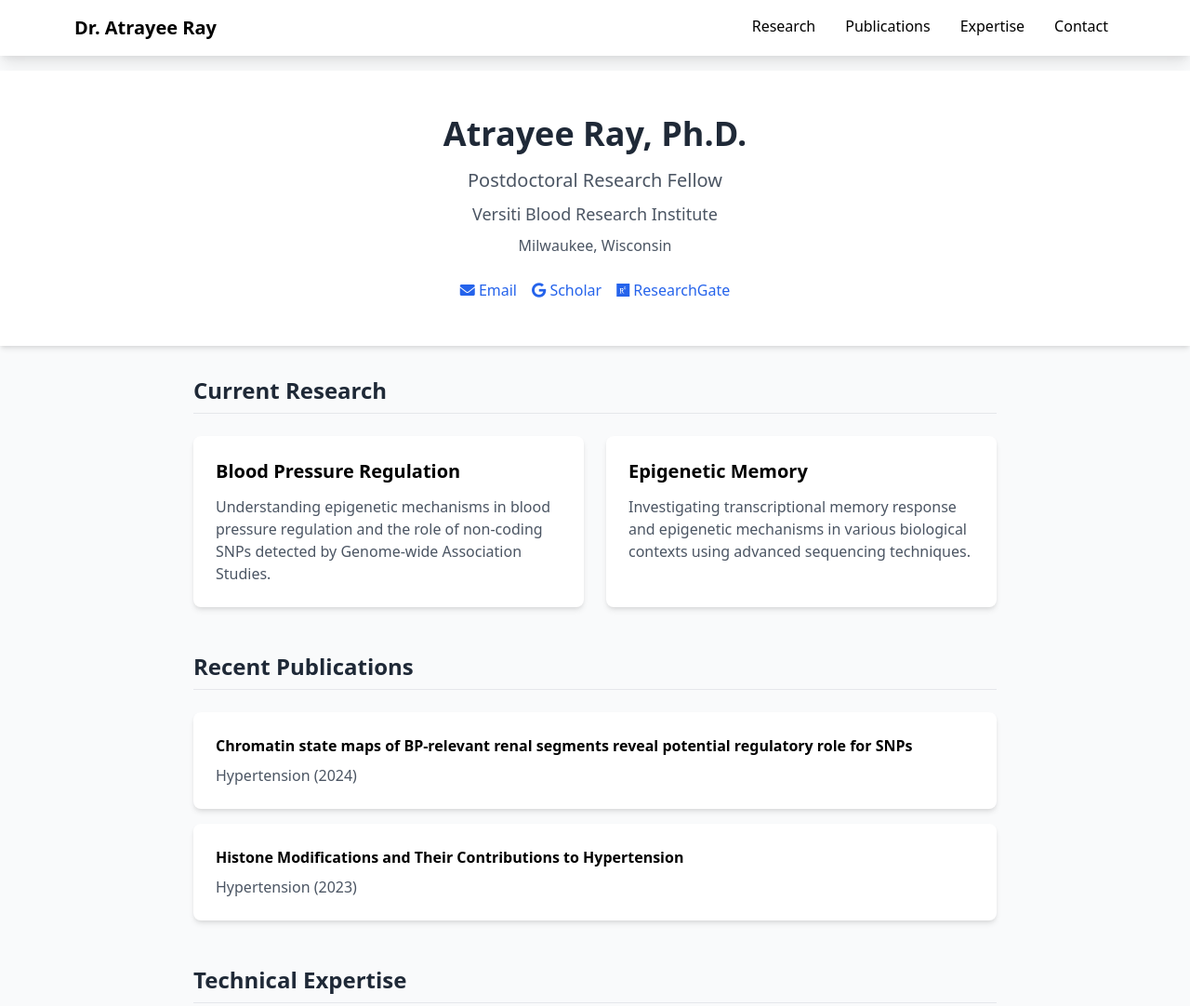
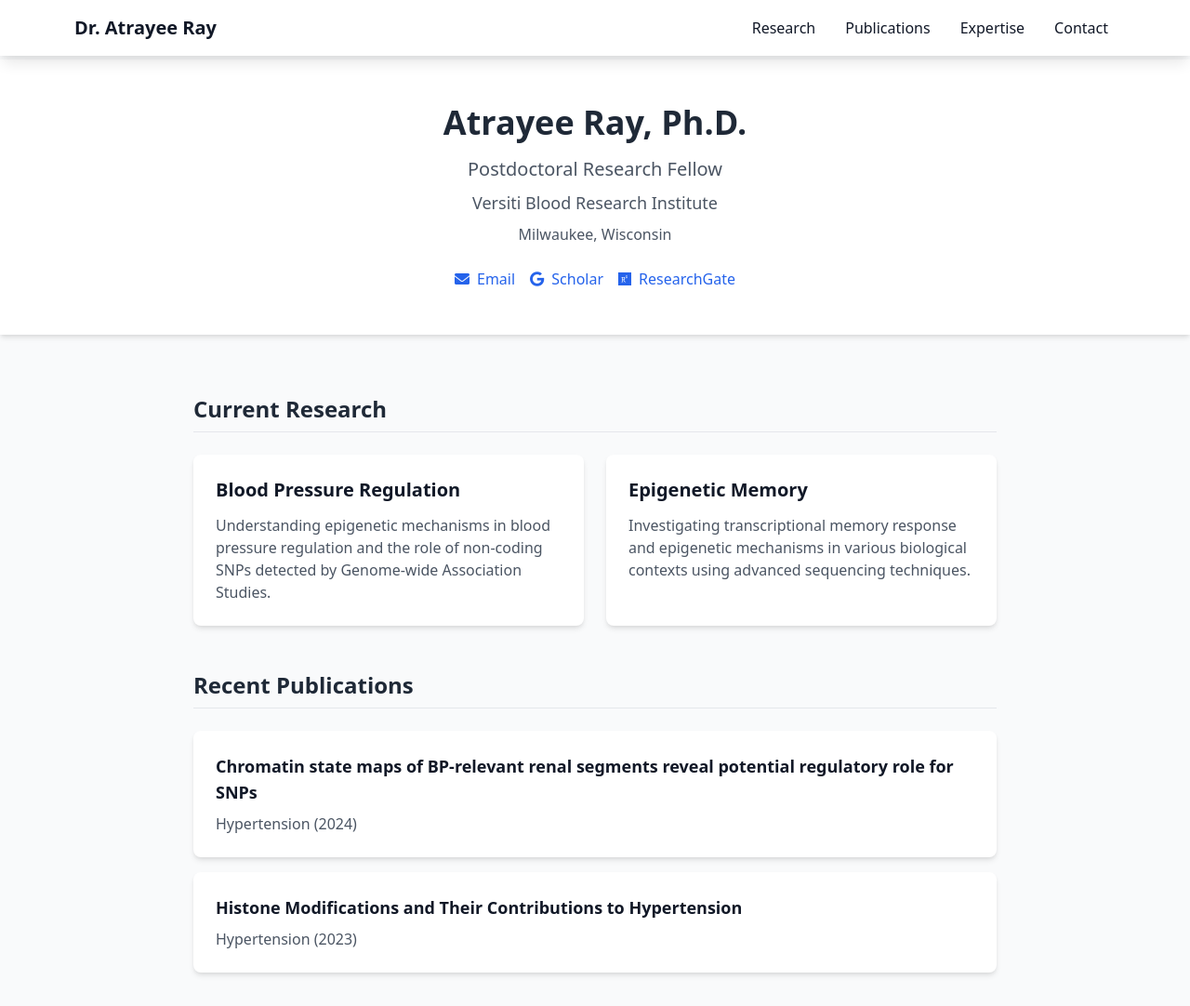
Before and after one commit to atrayeeray/atrayeeray.github.io, a plain HTML site: page index.html in a window 1280 px wide. Shown: the top 1082 px of the page at 93% size. Drawn offline with nearby package versions, Linux system fonts and the light colour scheme.

Commit message:
Initial homepage setup

```diff
--- a/index.html
+++ b/index.html
@@ -6,25 +6,34 @@
     <title>Dr. Atrayee Ray - Research Scientist</title>
     <link href="https://cdnjs.cloudflare.com/ajax/libs/tailwindcss/2.2.19/tailwind.min.css" rel="stylesheet">
     <link href="https://cdnjs.cloudflare.com/ajax/libs/font-awesome/6.0.0/css/all.min.css" rel="stylesheet">
+    <style>
+        /* Add custom styles for better accessibility and design */
+        html {
+            scroll-behavior: smooth;
+        }
+        .hover-underline:hover {
+            text-decoration: underline;
+        }
+    </style>
 </head>
-<body class="bg-gray-50">
-    <nav class="bg-white shadow-lg">
+<body class="bg-gray-50 text-gray-900">
+    <nav class="bg-white shadow-lg fixed top-0 left-0 right-0 z-50">
         <div class="max-w-6xl mx-auto px-4">
-            <div class="flex justify-between">
+            <div class="flex justify-between items-center">
                 <div class="py-4">
                     <h1 class="text-xl font-semibold">Dr. Atrayee Ray</h1>
                 </div>
                 <div class="flex space-x-4">
-                    <a href="#research" class="py-4 px-2 hover:text-blue-500">Research</a>
-                    <a href="#publications" class="py-4 px-2 hover:text-blue-500">Publications</a>
-                    <a href="#expertise" class="py-4 px-2 hover:text-blue-500">Expertise</a>
-                    <a href="#contact" class="py-4 px-2 hover:text-blue-500">Contact</a>
+                    <a href="#research" class="py-4 px-2 hover:text-blue-500 hover-underline">Research</a>
+                    <a href="#publications" class="py-4 px-2 hover:text-blue-500 hover-underline">Publications</a>
+                    <a href="#expertise" class="py-4 px-2 hover:text-blue-500 hover-underline">Expertise</a>
+                    <a href="#contact" class="py-4 px-2 hover:text-blue-500 hover-underline">Contact</a>
                 </div>
             </div>
         </div>
     </nav>
 
-    <header class="bg-white shadow-md mt-4">
+    <header class="bg-white shadow-md mt-16 mb-8">
         <div class="max-w-4xl mx-auto py-12 px-4">
             <div class="text-center">
                 <h1 class="text-4xl font-bold text-gray-800 mb-4">Atrayee Ray, Ph.D.</h1>
@@ -32,14 +41,14 @@
                 <p class="text-lg text-gray-600">Versiti Blood Research Institute</p>
                 <p class="text-gray-600 mt-2">Milwaukee, Wisconsin</p>
                 <div class="mt-6 flex justify-center space-x-4">
-                    <a href="mailto:aray@Versiti.Org" class="text-blue-600 hover:text-blue-800">
-                        <i class="fas fa-envelope"></i> Email
+                    <a href="mailto:aray@versiti.org" class="text-blue-600 hover:text-blue-800 flex items-center">
+                        <i class="fas fa-envelope mr-2"></i> Email
                     </a>
-                    <a href="#" class="text-blue-600 hover:text-blue-800">
-                        <i class="fab fa-google"></i> Scholar
+                    <a href="https://scholar.google.com/citations?user=YOUR_GOOGLE_SCHOLAR_ID" target="_blank" rel="noopener noreferrer" class="text-blue-600 hover:text-blue-800 flex items-center">
+                        <i class="fab fa-google mr-2"></i> Scholar
                     </a>
-                    <a href="#" class="text-blue-600 hover:text-blue-800">
-                        <i class="fab fa-researchgate"></i> ResearchGate
+                    <a href="https://www.researchgate.net/profile/YOUR_RESEARCHGATE_PROFILE" target="_blank" rel="noopener noreferrer" class="text-blue-600 hover:text-blue-800 flex items-center">
+                        <i class="fab fa-researchgate mr-2"></i> ResearchGate
                     </a>
                 </div>
             </div>
@@ -65,11 +74,11 @@
             <h2 class="text-2xl font-bold mb-6 text-gray-800 border-b pb-2">Recent Publications</h2>
             <div class="space-y-4">
                 <div class="bg-white p-6 rounded-lg shadow-md">
-                    <h3 class="font-semibold">Chromatin state maps of BP-relevant renal segments reveal potential regulatory role for SNPs</h3>
+                    <h3 class="font-semibold text-lg">Chromatin state maps of BP-relevant renal segments reveal potential regulatory role for SNPs</h3>
                     <p class="text-gray-600 mt-2">Hypertension (2024)</p>
                 </div>
                 <div class="bg-white p-6 rounded-lg shadow-md">
-                    <h3 class="font-semibold">Histone Modifications and Their Contributions to Hypertension</h3>
+                    <h3 class="font-semibold text-lg">Histone Modifications and Their Contributions to Hypertension</h3>
                     <p class="text-gray-600 mt-2">Hypertension (2023)</p>
                 </div>
             </div>
@@ -119,7 +128,7 @@
                     </div>
                     <div>
                         <h3 class="font-semibold mb-3">Get in Touch</h3>
-                        <p class="text-gray-600">Email: aray@Versiti.Org</p>
+                        <p class="text-gray-600">Email: <a href="mailto:aray@versiti.org" class="text-blue-600 hover:text-blue-800">aray@versiti.org</a></p>
                     </div>
                 </div>
             </div>
@@ -129,7 +138,7 @@
     <footer class="bg-gray-800 text-white">
         <div class="max-w-4xl mx-auto px-4 py-8">
             <div class="text-center">
-                <p>© 2024 Dr. Atrayee Ray. All rights reserved.</p>
+                <p>&copy; 2024 Dr. Atrayee Ray. All rights reserved.</p>
             </div>
         </div>
     </footer>
```
